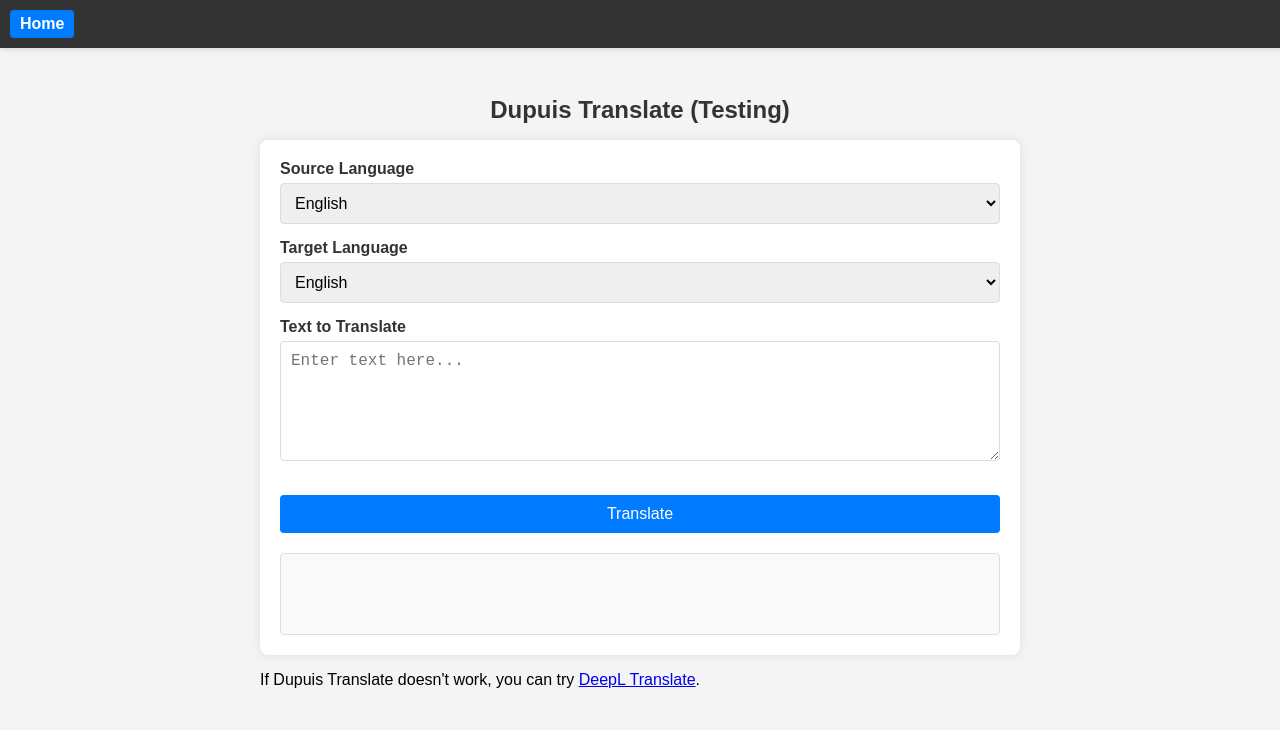
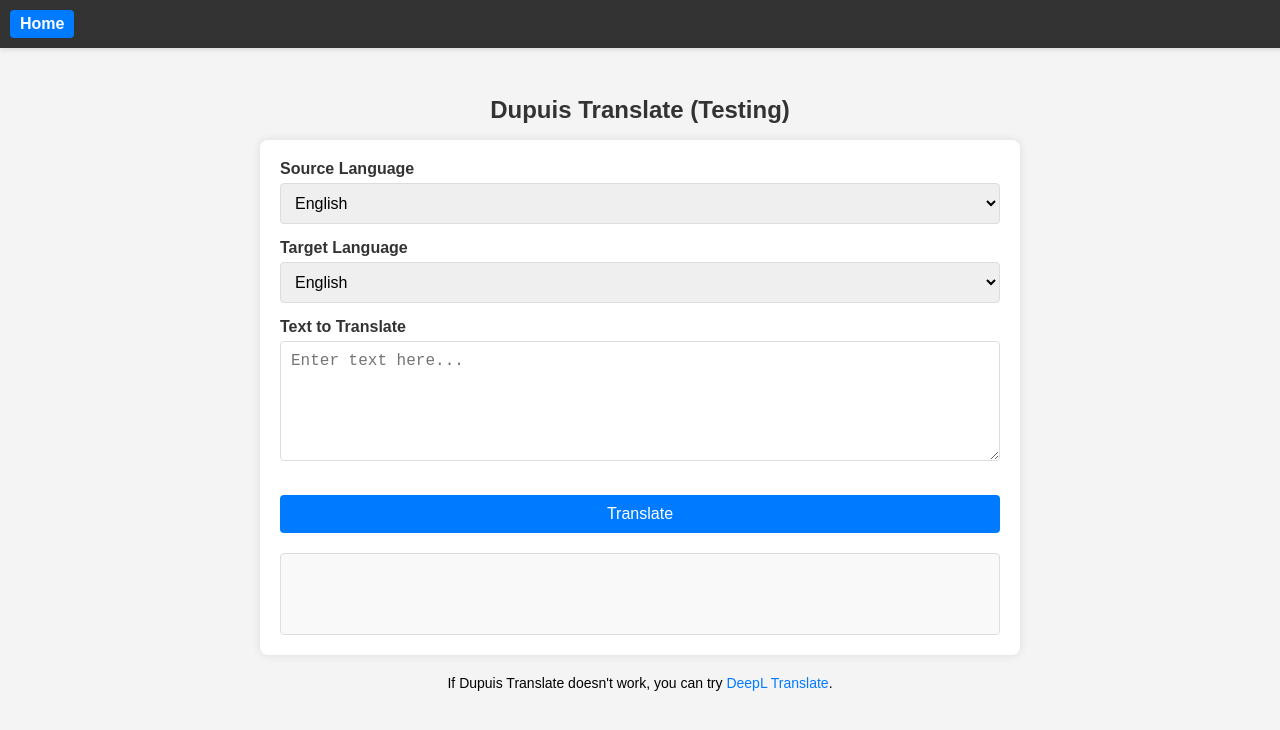
Before and after one commit to 1dupuis/play, a plain HTML site: page translate.html in a window 1280 px wide. Drawn offline with Linux system fonts and the light colour scheme.

Commit message:
Update translate.css

```diff
--- a/translate.css
+++ b/translate.css
@@ -120,6 +120,21 @@ button:hover {
     border-color: #ebccd1;
 }
 
+.alternative-translation {
+    text-align: center;
+    margin-top: 20px;
+    font-size: 14px;
+}
+
+.alternative-translation a {
+    color: #007bff;
+    text-decoration: none;
+}
+
+.alternative-translation a:hover {
+    text-decoration: underline;
+}
+
 /* Responsive adjustments */
 @media screen and (max-width: 600px) {
     main {
```
